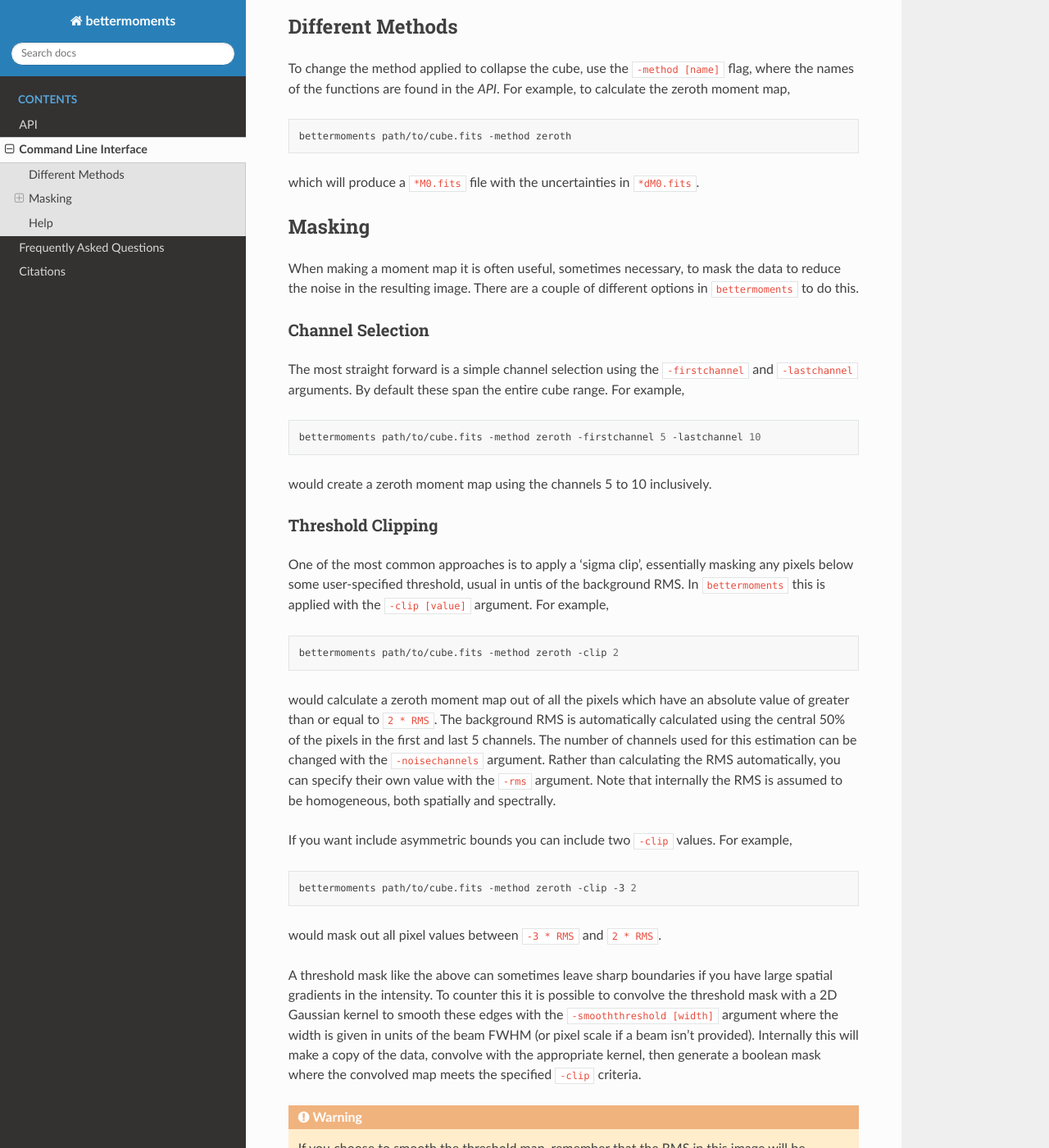
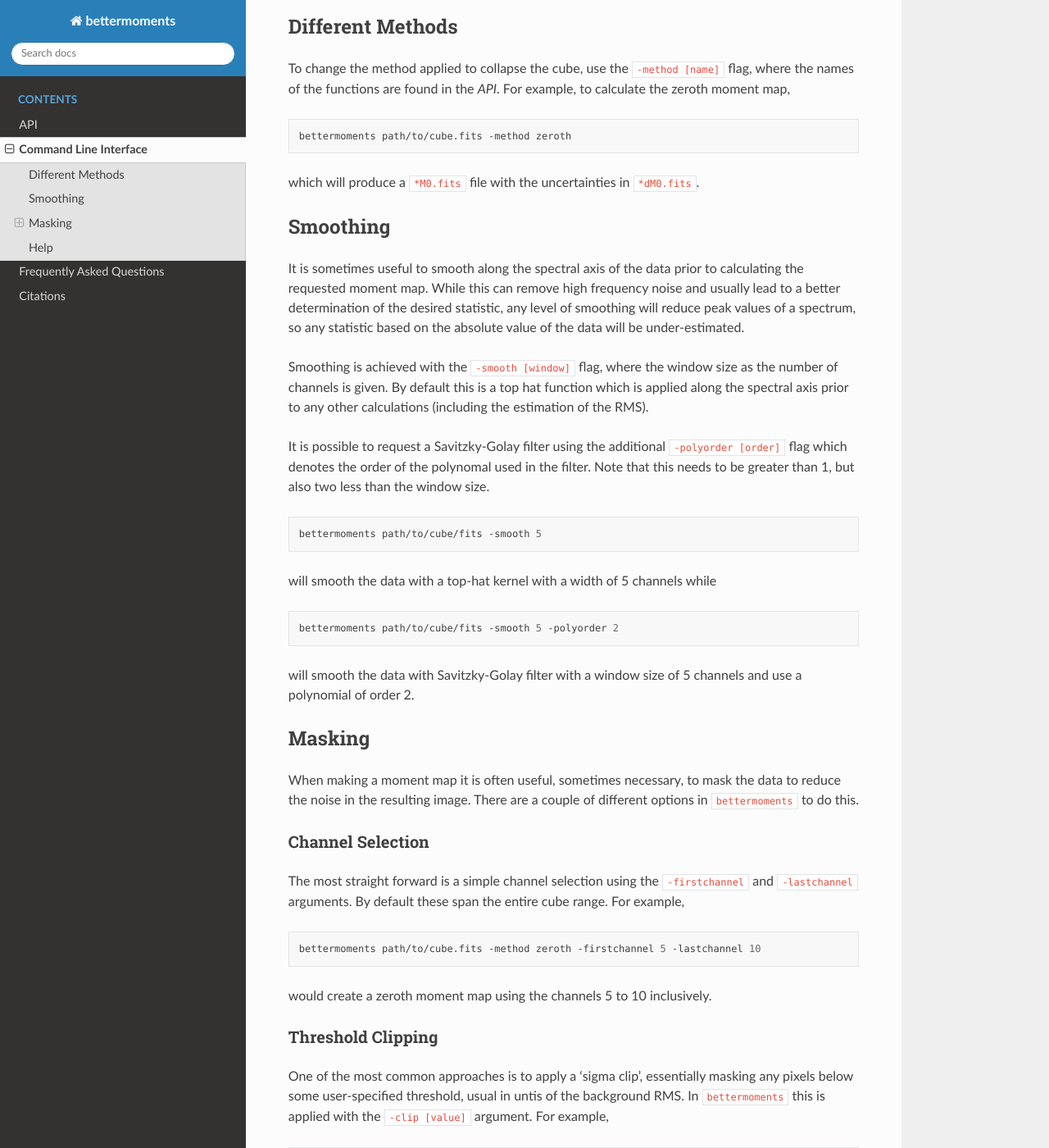
Before and after one commit to richteague/bettermoments, a Sphinx documentation site: the page built from docs/user/command_line.rst, in a window 1280 px wide and 1400 px high, scrolled down 508 px. Shown: the whole window at 82% size. Built offline with Sphinx 7.4.7 and the Read the Docs theme 2.0.0, drawn with Linux system fonts in a browser that asks for light colours; formulas are drawn with MathJax 3.

```diff
--- a/docs/user/command_line.rst
+++ b/docs/user/command_line.rst
@@ -34,6 +34,38 @@
     bettermoments path/to/cube.fits -method zeroth
 
 which will produce a ``*M0.fits`` file with the uncertainties in ``*dM0.fits``.
+
+Smoothing
+---------
+
+It is sometimes useful to smooth along the spectral axis of the data prior to
+calculating the requested moment map. While this can remove high frequency noise
+and usually lead to a better determination of the desired statistic, any level
+of smoothing will reduce peak values of a spectrum, so any statistic based on
+the absolute value of the data will be under-estimated.
+
+Smoothing is achieved with the :code:`-smooth [window]` flag, where the window
+size as the number of channels is given. By default this is a top hat function
+which is applied along the spectral axis prior to any other calculations
+(including the estimation of the RMS).
+
+It is possible to request a Savitzky-Golay filter using the additional
+:code:`-polyorder [order]` flag which denotes the order of the polynomal used
+in the filter. Note that this needs to be greater than 1, but also two less than
+the window size.
+
+.. code-block:: bash
+
+    bettermoments path/to/cube/fits -smooth 5
+
+will smooth the data with a top-hat kernel with a width of 5 channels while
+
+.. code-block:: bash
+
+    bettermoments path/to/cube/fits -smooth 5 -polyorder 2
+
+will smooth the data with Savitzky-Golay filter with a window size of 5 channels
+and use a polynomial of order 2.
 
 Masking
 -------
--- a/setup.py
+++ b/setup.py
@@ -10,7 +10,7 @@
 
 setuptools.setup(
     name="bettermoments",
-    version="1.3.3",
+    version="1.4.0",
     author="Richard Teague & Daniel Foreman-Mackey",
     author_email='richard.d.teague@cfa.harvard.edu',
     packages=setuptools.find_packages(),
```
Also changed, not shown: 1 other file.
